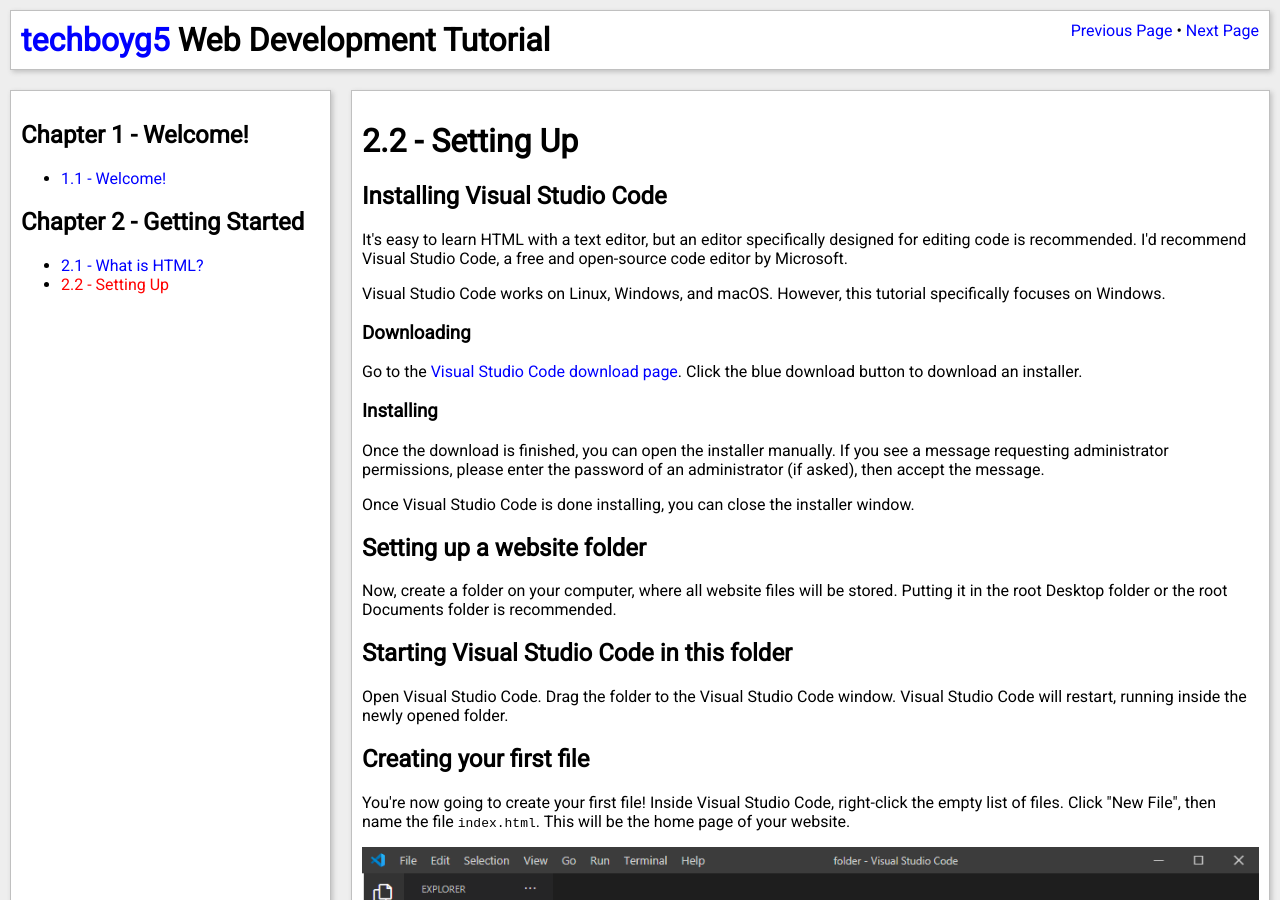
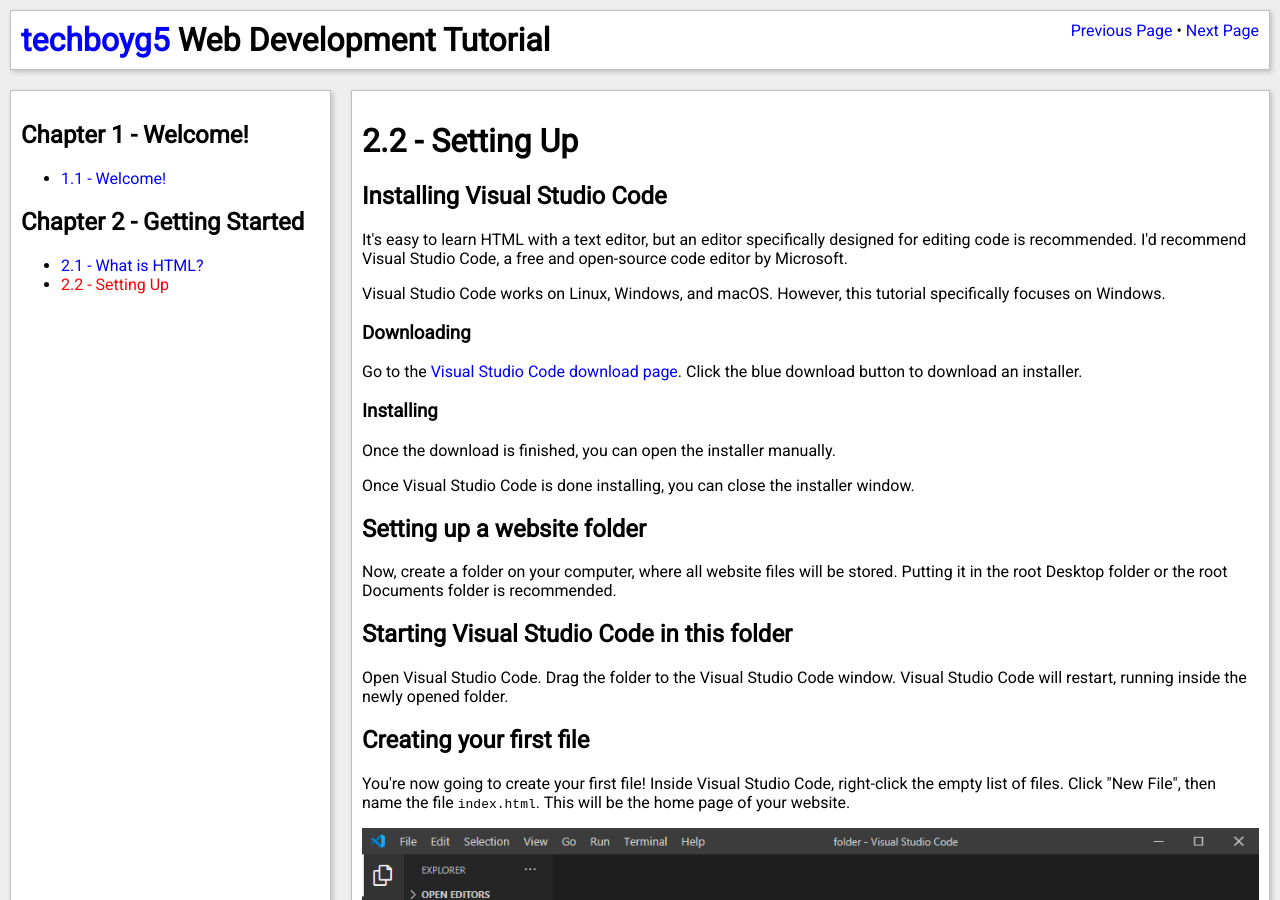
Before and after one commit to techboyg5/web-development-tutorial, a Jekyll site: the page built from chapter2/page2.html, in a window 1280 px wide and 900 px high. Built offline with Jekyll 4.4.1, drawn with Linux system fonts in a browser that asks for light colours.

Commit message:
Update page2.html

```diff
--- a/chapter2/page2.html
+++ b/chapter2/page2.html
@@ -13,7 +13,7 @@ gh-path: master/chapter2/page2.html
 <h3>Downloading</h3>
 <p>Go to the <a href="https://code.visualstudio.com/">Visual Studio Code download page</a>. Click the blue download button to download an installer.</p>
 <h3>Installing</h3>
-<p>Once the download is finished, you can open the installer manually. If you see a message requesting administrator permissions, please enter the password of an administrator (if asked), then accept the message.</p>
+<p>Once the download is finished, you can open the installer manually.</p>
 <p>Once Visual Studio Code is done installing, you can close the installer window.</p>
 <h2>Setting up a website folder</h2>
 <p>Now, create a folder on your computer, where all website files will be stored. Putting it in the root Desktop folder or the root Documents folder is recommended.</p>
```
